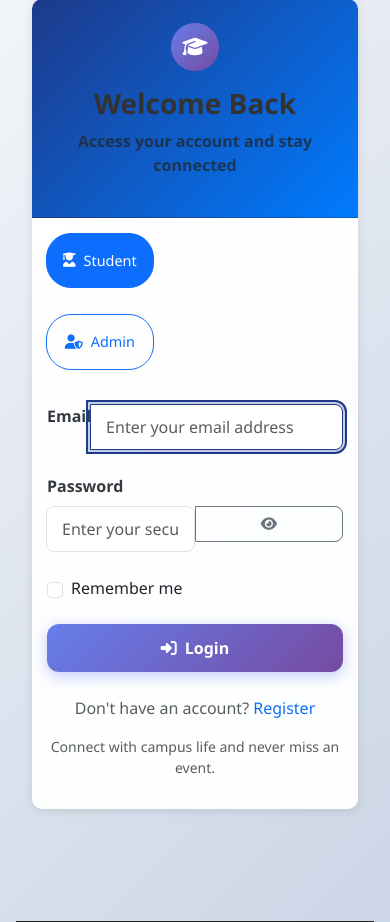
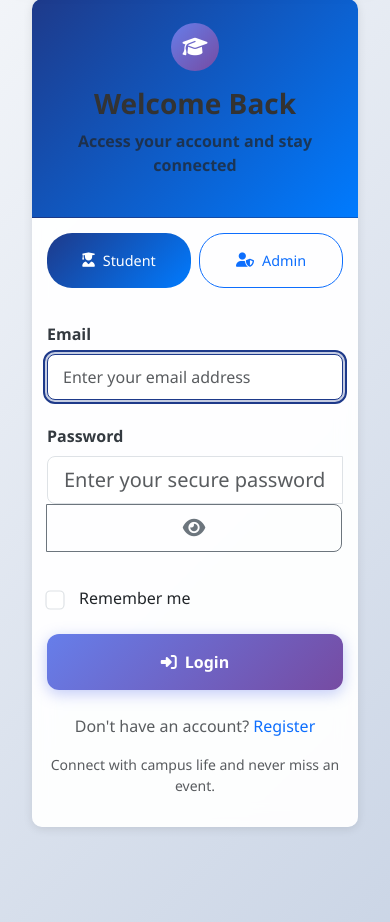
Before and after one commit to madhubabumanikala/AU_App, a Flask app: page /auth/login in a window 390 px wide. Shown: the part 105-1027 px from the top of the page. Run offline with Flask 3, Linux system fonts and the light colour scheme; parts of the project's set-up code (start-up, migrations or seed data) failed here and were passed over.

Commit message:
mobile layout update

```diff
--- a/templates/auth/login.html
+++ b/templates/auth/login.html
@@ -16,22 +16,22 @@
                         {{ form.hidden_tag() }}
 
                         <!-- User Type Selection -->
-                        <div class="input-group">
+                        <div class="form-group mb-4">
                             <input type="hidden" name="user_type" value="student" id="user_type_hidden">
-                            <div class="card-grid card-grid-2" style="gap: 1rem;">
-                                <button type="button" class="btn btn-outline-primary d-flex align-items-center justify-content-center p-3 user-type-btn active" data-type="student">
+                            <div class="d-grid gap-2" style="grid-template-columns: 1fr 1fr;">
+                                <button type="button" class="btn btn-primary btn-lg d-flex align-items-center justify-content-center py-3 user-type-btn active" data-type="student">
                                     <i class="fas fa-user-graduate me-2"></i>Student
                                 </button>
-                                <button type="button" class="btn btn-outline-primary d-flex align-items-center justify-content-center p-3 user-type-btn" data-type="admin">
+                                <button type="button" class="btn btn-outline-primary btn-lg d-flex align-items-center justify-content-center py-3 user-type-btn" data-type="admin">
                                     <i class="fas fa-user-shield me-2"></i>Admin
                                 </button>
                             </div>
                         </div>
 
                         <!-- Email Field -->
-                        <div class="input-group">
-                            {{ form.email.label(class="form-label") }}
-                            {{ form.email(class="form-control" + (" is-invalid" if form.email.errors else ""), placeholder="Enter your email address") }}
+                        <div class="form-group mb-4">
+                            {{ form.email.label(class="form-label fw-semibold mb-2") }}
+                            {{ form.email(class="form-control form-control-lg" + (" is-invalid" if form.email.errors else ""), placeholder="Enter your email address") }}
                             {% if form.email.errors %}
                                 <div class="invalid-feedback">
                                     {% for error in form.email.errors %}
@@ -42,11 +42,11 @@
                         </div>
 
                         <!-- Password Field -->
-                        <div class="input-group">
-                            {{ form.password.label(class="form-label") }}
-                            <div class="d-flex">
+                        <div class="form-group mb-4">
+                            {{ form.password.label(class="form-label fw-semibold mb-2") }}
+                            <div class="input-group input-group-lg">
                                 {{ form.password(class="form-control" + (" is-invalid" if form.password.errors else ""), placeholder="Enter your secure password", id="password") }}
-                                <button class="btn btn-outline-secondary" type="button" id="toggle-password" style="border-radius: 0 8px 8px 0;">
+                                <button class="btn btn-outline-secondary" type="button" id="toggle-password">
                                     <i class="fas fa-eye"></i>
                                 </button>
                             </div>
@@ -60,18 +60,20 @@
                         </div>
 
                         <!-- Remember Me -->
-                        <div class="mb-4">
+                        <div class="form-group mb-4">
                             <div class="form-check d-flex align-items-center">
-                                {{ form.remember_me(class="form-check-input me-2") }}
-                                {{ form.remember_me.label(class="form-check-label") }}
+                                {{ form.remember_me(class="form-check-input me-3", style="transform: scale(1.2);") }}
+                                {{ form.remember_me.label(class="form-check-label fw-medium") }}
                             </div>
                         </div>
 
                         <!-- Submit Button -->
-                        <div class="d-grid">
-                            <button type="submit" class="btn-gradient-primary btn-lg">
-                                <i class="fas fa-sign-in-alt me-2"></i>Login
-                            </button>
+                        <div class="form-group mb-4">
+                            <div class="d-grid">
+                                <button type="submit" class="btn-gradient-primary btn-lg py-3">
+                                    <i class="fas fa-sign-in-alt me-2"></i>Login
+                                </button>
+                            </div>
                         </div>
                     </form>
 
```
